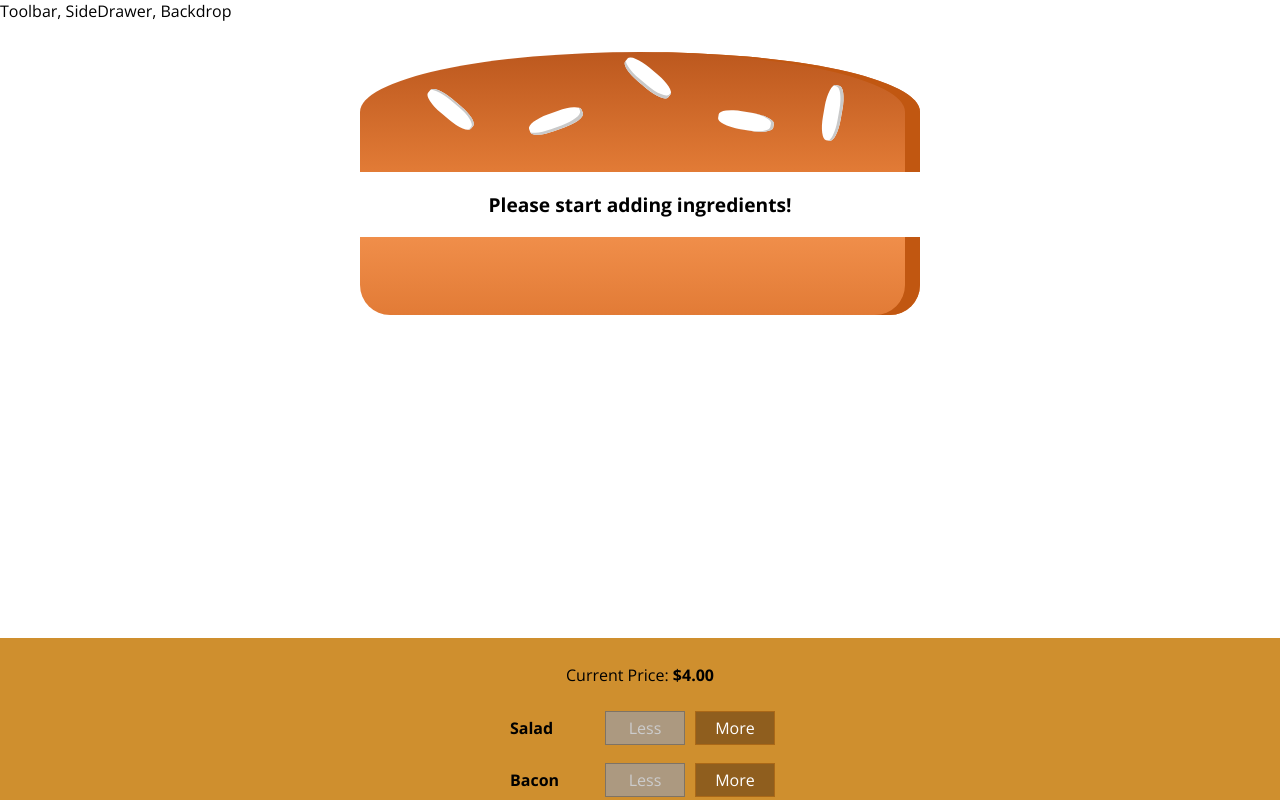
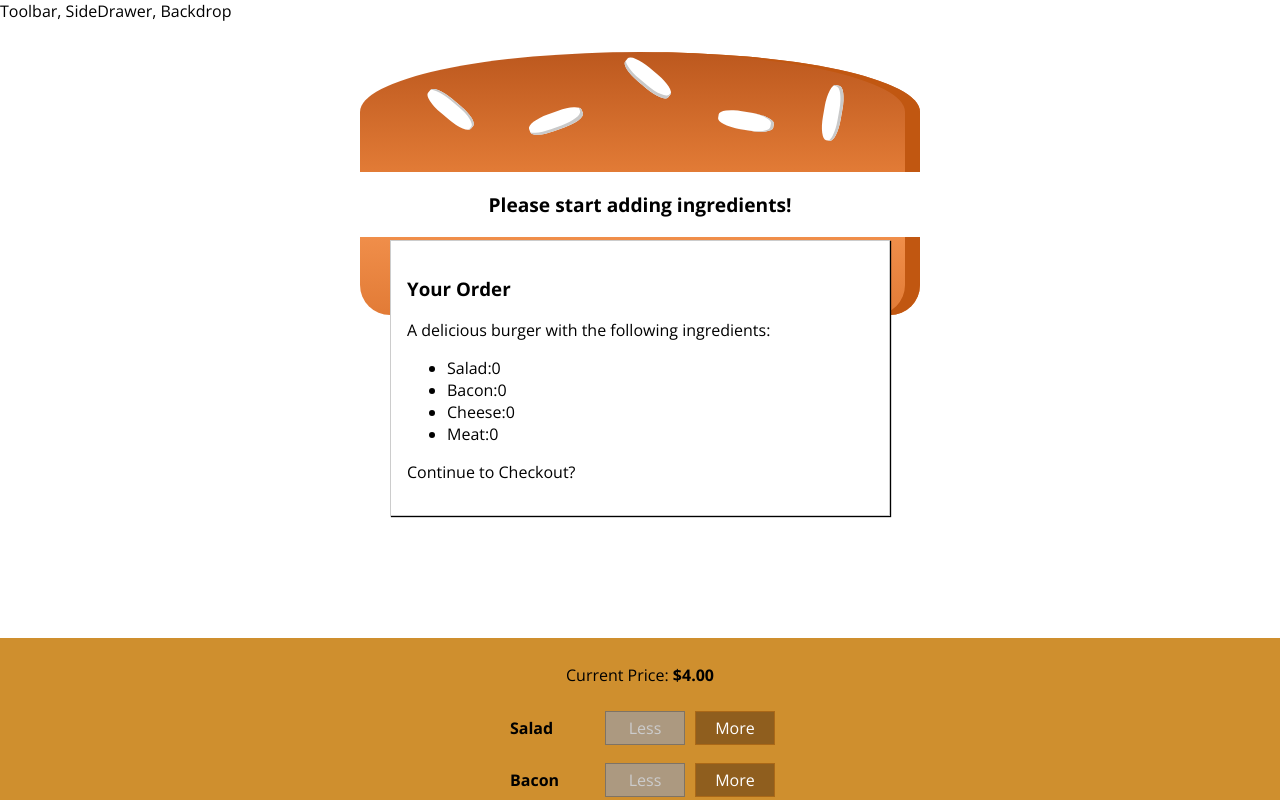
Before and after one commit to halha/react-udemy-demo-project, a React (Create React App) app: page / in a window 1280 px wide. Shown: the top 800 px of the page. Built offline with nearby package versions, Linux system fonts and the light colour scheme.

Commit message:
Part 8.10 done

```diff
--- /dev/null
+++ b/src/Components/Burger/OrderSummary/OrderSummary.js
@@ -0,0 +1,23 @@
+import React from "react";
+import Auxiliary from "../../../hoc/Auxiliary";
+
+const orderSummary = props => {
+    const ingredientSummary = Object.keys(props.ingredients).map(igKey => {
+        return (
+            <li key={igKey}>
+                <span style={{ textTransform: "capitalize" }}>{igKey}</span>:
+                {props.ingredients[igKey]}
+            </li>
+        );
+    });
+    return (
+        <Auxiliary>
+            <h3>Your Order</h3>
+            <p>A delicious burger with the following ingredients:</p>
+            <ul>{ingredientSummary}</ul>
+            <p>Continue to Checkout?</p>
+        </Auxiliary>
+    );
+};
+
+export default orderSummary;
--- /dev/null
+++ b/src/Components/UI/Modal/Modal.js
@@ -0,0 +1,6 @@
+import React from "react";
+import classes from "./Modal.module.css";
+
+const modal = props => <div className={classes.Modal}>{props.children}</div>;
+
+export default modal;
--- /dev/null
+++ b/src/Components/UI/Modal/Modal.module.css
@@ -0,0 +1,20 @@
+.Modal {
+    position: fixed;
+    z-index: 500;
+    background-color: white;
+    width: 70%;
+    border: 1px solid #ccc;
+    box-shadow: 1px 1px 1px black;
+    padding: 16px;
+    left: 15%;
+    top: 30%;
+    box-sizing: border-box;
+    transition: all 0.3s ease-out;
+}
+
+@media (min-width: 600px) {
+    .Modal {
+        width: 500px;
+        left: calc(50% - 250px);
+    }
+}
--- a/src/Containers/BurgerBuilder/BurgerBuilder.js
+++ b/src/Containers/BurgerBuilder/BurgerBuilder.js
@@ -2,6 +2,8 @@
 import Auxiliary from "../../hoc/Auxiliary";
 import Burger from "../../Components/Burger/Burger";
 import BuildControls from "../../Components/Burger/BuildControls/BuildControls";
+import Modal from "../../Components/UI/Modal/Modal";
+import OrderSummary from "../../Components/Burger/OrderSummary/OrderSummary";
 
 const INGREDIENT_PRICES = {
     salad: 0.5,
@@ -84,6 +86,9 @@
 
         return (
             <Auxiliary>
+                <Modal>
+                    <OrderSummary ingredients={this.state.ingredients} />
+                </Modal>
                 <Burger ingredients={this.state.ingredients} />
                 <BuildControls
                     ingredientAdded={this._AddIngredientHandler}
```
Also changed, not shown: src/Components/UI/Backdrop/Backdrop.js (added).
